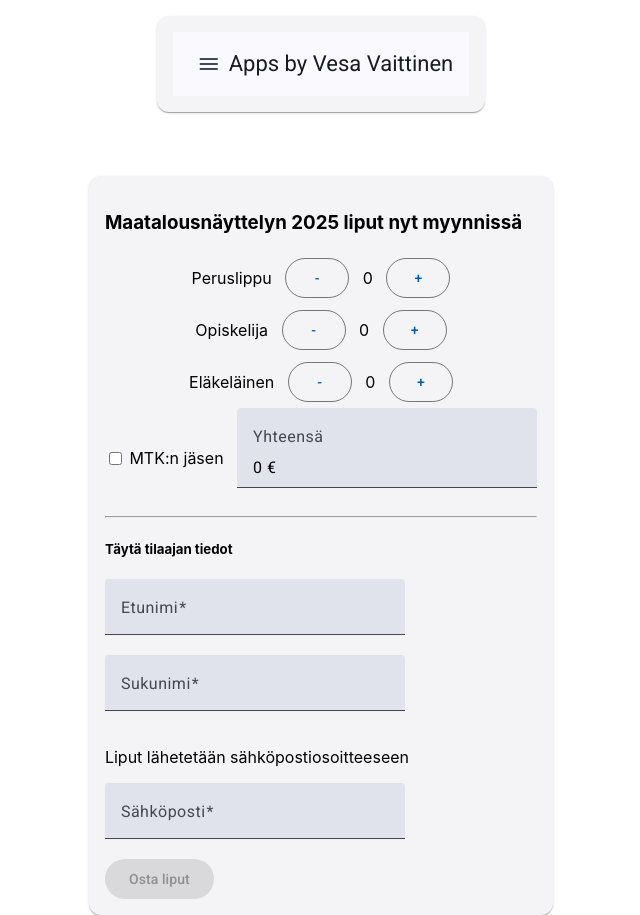
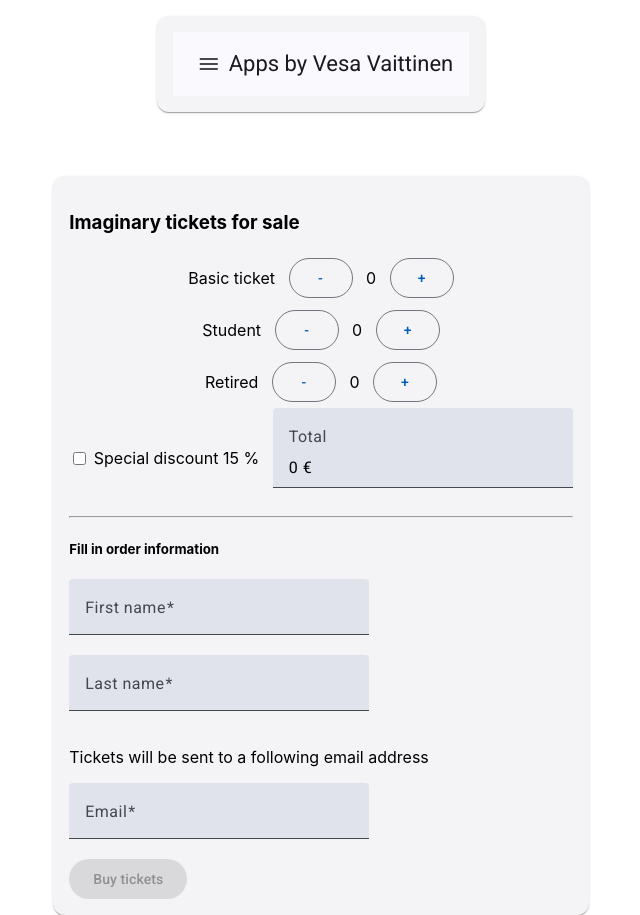
Before and after one commit to vesavaittinen/showcase, an Angular app: page /agri in a window 1280 px wide. Shown: the whole page, without its empty margins (319-959 px from the left). Built offline with nearby package versions, Linux system fonts and the light colour scheme.

Commit message:
Agrishow translated to english and little cleanup

```diff
--- a/src/app/agrishow/agrishow.component.html
+++ b/src/app/agrishow/agrishow.component.html
@@ -1,21 +1,21 @@
 <div class="contentDiv">
     <mat-card>
         <mat-card-content>
-            <h3>Maatalousnäyttelyn 2025 liput nyt myynnissä</h3>
+            <h3>Imaginary tickets for sale</h3>
             <form (ngSubmit)="onSubmit(templateForm)" #templateForm="ngForm">
                 <div class="ticketDiv">
-                    <p>Peruslippu</p><span>&nbsp;&nbsp;&nbsp;</span><button mat-stroked-button (click)="formProps.minusFromBasicTicketAmount()">-</button><span>&nbsp;&nbsp;&nbsp;</span><p>{{ formProps.basicTicketAmount }}</p><span>&nbsp;&nbsp;&nbsp;</span><button mat-stroked-button (click)="formProps.addToBasicTicketAmount()">+</button>
+                    <p>Basic ticket</p><span>&nbsp;&nbsp;&nbsp;</span><button mat-stroked-button (click)="formProps.minusFromBasicTicketAmount()">-</button><span>&nbsp;&nbsp;&nbsp;</span><p>{{ formProps.basicTicketAmount }}</p><span>&nbsp;&nbsp;&nbsp;</span><button mat-stroked-button (click)="formProps.addToBasicTicketAmount()">+</button>
                 </div>
                 <div class="ticketDiv">
-                    <p>Opiskelija</p><span>&nbsp;&nbsp;&nbsp;</span><button mat-stroked-button (click)="formProps.minusFromStudentTicketAmount()">-</button><span>&nbsp;&nbsp;&nbsp;</span><p>{{ formProps.studentTicketAmount }}</p><span>&nbsp;&nbsp;&nbsp;</span><button mat-stroked-button (click)="formProps.addToStudentTicketAmount()">+</button>
+                    <p>Student</p><span>&nbsp;&nbsp;&nbsp;</span><button mat-stroked-button (click)="formProps.minusFromStudentTicketAmount()">-</button><span>&nbsp;&nbsp;&nbsp;</span><p>{{ formProps.studentTicketAmount }}</p><span>&nbsp;&nbsp;&nbsp;</span><button mat-stroked-button (click)="formProps.addToStudentTicketAmount()">+</button>
                 </div>
                 <div class="ticketDiv">
-                    <p>Eläkeläinen</p><span>&nbsp;&nbsp;&nbsp;</span><button mat-stroked-button (click)="formProps.minusFromRetiredTicketAmount()">-</button><span>&nbsp;&nbsp;&nbsp;</span><p>{{ formProps.retiredTicketAmount }}</p><span>&nbsp;&nbsp;&nbsp;</span><button mat-stroked-button (click)="formProps.addToRetiredTicketAmount()">+</button>
+                    <p>Retired</p><span>&nbsp;&nbsp;&nbsp;</span><button mat-stroked-button (click)="formProps.minusFromRetiredTicketAmount()">-</button><span>&nbsp;&nbsp;&nbsp;</span><p>{{ formProps.retiredTicketAmount }}</p><span>&nbsp;&nbsp;&nbsp;</span><button mat-stroked-button (click)="formProps.addToRetiredTicketAmount()">+</button>
                 </div>
                 <div class="ticketDiv">
-                    <input type="checkbox" name="checkb" (click)="formProps.flipMTKBoolean()" /><span>&nbsp;</span><p>MTK:n jäsen</p><span>&nbsp;&nbsp;&nbsp;</span>
+                    <input type="checkbox" name="checkb" (click)="formProps.flipMTKBoolean()" /><span>&nbsp;</span><p>Special discount 15 %</p><span>&nbsp;&nbsp;&nbsp;</span>
                     <mat-form-field class="materialForm" appearance="fill">
-                        <mat-label>Yhteensä</mat-label>
+                        <mat-label>Total</mat-label>
                     <input
                         matInput
                         readonly
@@ -24,10 +24,10 @@
                     </mat-form-field>
                 </div>
                 <hr>
-                <h5>Täytä tilaajan tiedot</h5>
+                <h5>Fill in order information</h5>
                 <div>
                 <mat-form-field class="materialForm" appearance="fill">
-                    <mat-label>Etunimi</mat-label>
+                    <mat-label>First name</mat-label>
                     <input
                         matInput
                         [(ngModel)]="formProps.firstName"
@@ -35,14 +35,14 @@
                         name="firstName"
                         required minlength=2 pattern="^[a-zA-ZÀ-ȕ \-]*$"
                     />
-                    <mat-error *ngIf="fname.hasError('required')">Anna etunimi</mat-error>
-                    <mat-error *ngIf="fname.hasError('minlength')">Vähintään 2 merkkiä vaaditaan</mat-error>
-                    <mat-error *ngIf="fname.hasError('pattern')">Nimessä täytyy olla vain kirjaimia</mat-error>
+                    <mat-error *ngIf="fname.hasError('required')">Please give a first name</mat-error>
+                    <mat-error *ngIf="fname.hasError('minlength')">Minimum of 2 characters required</mat-error>
+                    <mat-error *ngIf="fname.hasError('pattern')">Only letters, please</mat-error>
                 </mat-form-field>
                 </div>
                 <div>
                 <mat-form-field class="materialForm" appearance="fill">
-                    <mat-label>Sukunimi</mat-label>
+                    <mat-label>Last name</mat-label>
                     <input
                         matInput
                         [(ngModel)]="formProps.lastName"
@@ -50,15 +50,15 @@
                         name="lastName"
                         required minlength=2 pattern="^[a-zA-ZÀ-ȕ \-]*$"
                     />
-                        <mat-error *ngIf="lname.hasError('required')">Anna sukunimi</mat-error>
-                        <mat-error *ngIf="lname.hasError('minlength')">Vähintään 2 merkkiä vaaditaan</mat-error>
-                        <mat-error *ngIf="lname.hasError('pattern')">Nimessä täytyy olla vain kirjaimia</mat-error>
+                        <mat-error *ngIf="lname.hasError('required')">Please give a surname</mat-error>
+                        <mat-error *ngIf="lname.hasError('minlength')">Minimum of 2 characters required</mat-error>
+                        <mat-error *ngIf="lname.hasError('pattern')">Only letters, please</mat-error>
                 </mat-form-field>
                 </div>
-                <p>Liput lähetetään sähköpostiosoitteeseen</p>
+                <p>Tickets will be sent to a following email address</p>
                 <div>
                 <mat-form-field class="materialForm" appearance="fill">
-                    <mat-label>Sähköposti</mat-label>
+                    <mat-label>Email</mat-label>
                     <input
                         matInput
                         [(ngModel)]="formProps.email"
@@ -66,14 +66,14 @@
                         name="email"
                         required email minlength=6 pattern="^[@a-zA-Z \.]*$"
                     />
-                        <mat-error *ngIf="email.hasError('required')">Syötä sähköpostiosoite</mat-error>
-                        <mat-error *ngIf="email.hasError('minlength')">Sähköpostiosoitteessa on vähintään 6 merkkiä</mat-error>
-                        <mat-error *ngIf="email.hasError('pattern')">Tarkista sähköpostiosoite</mat-error>
-                        <mat-error *ngIf="email.hasError('email')">Varmista että kentässä on sähköpostiosoite</mat-error>
+                        <mat-error *ngIf="email.hasError('required')">Please give an email address</mat-error>
+                        <mat-error *ngIf="email.hasError('minlength')">An email must contain at least 6 characters</mat-error>
+                        <mat-error *ngIf="email.hasError('pattern')">Please verify your email address</mat-error>
+                        <mat-error *ngIf="email.hasError('email')">Please input a valid email address</mat-error>
                 </mat-form-field>
                 </div>
                 <div>
-                    <button mat-raised-button type="submit" [disabled]="templateForm.invalid">Osta liput</button>
+                    <button mat-raised-button type="submit" [disabled]="templateForm.invalid">Buy tickets</button>
                 </div>
             </form>
         </mat-card-content>
--- a/src/app/agrishow/agrishow.component.ts
+++ b/src/app/agrishow/agrishow.component.ts
@@ -7,7 +7,6 @@ import { MatInputModule } from '@angular/material/input';
 import { FormsModule } from '@angular/forms';
 import { MatFormFieldModule } from '@angular/material/form-field';
 import { NgIf } from '@angular/common';
-import { Ticket } from '../Models/ticket';
 
 @Component({
   selector: 'app-agrishow',
@@ -22,13 +21,11 @@ export class AgrishowComponent {
     this.formProps = this.orderService.ticketObject;
   }
   onSubmit(submittedForm: any) {
-    console.log(submittedForm.value.MTKflag);
     for (let [key, value] of Object.entries(submittedForm)) {
       console.log(`${key}: ${value}`);
     }
   }
   sumTotal() {
     let value: number;
-
   }
 }
```
